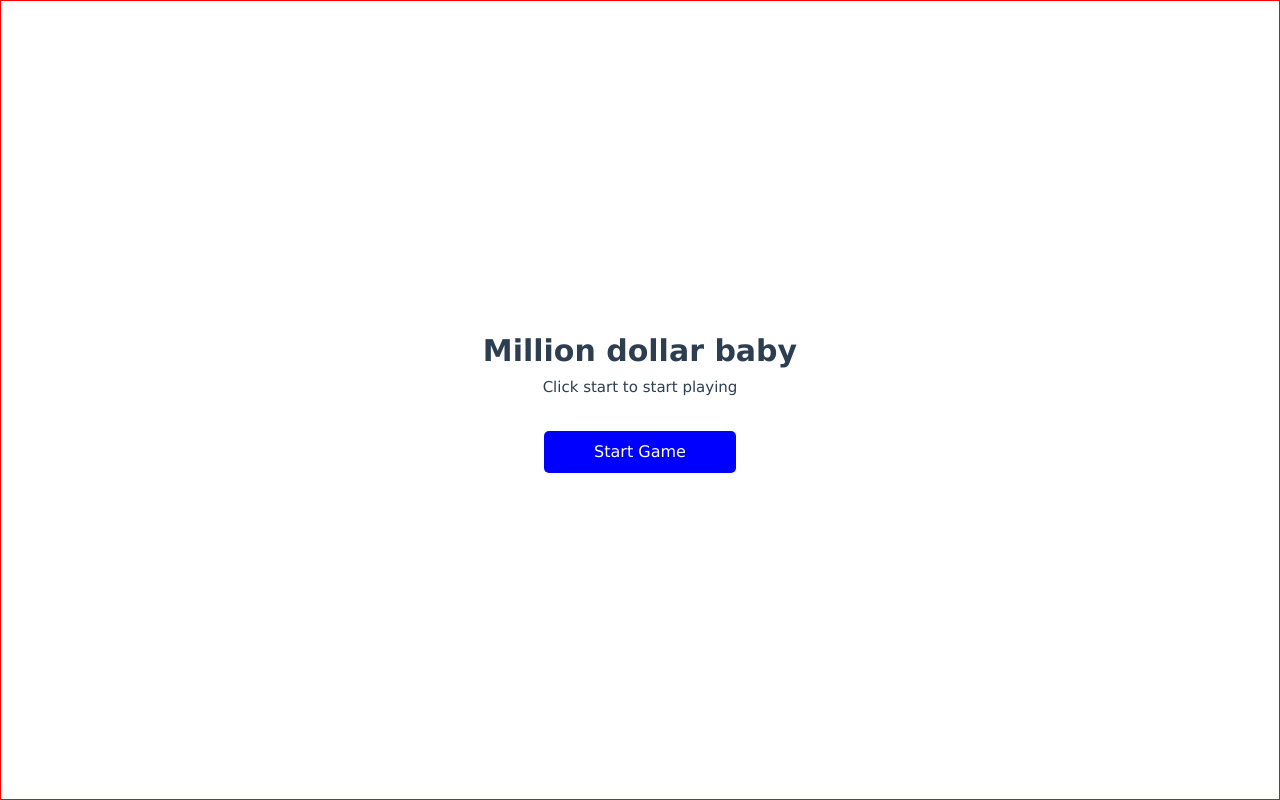
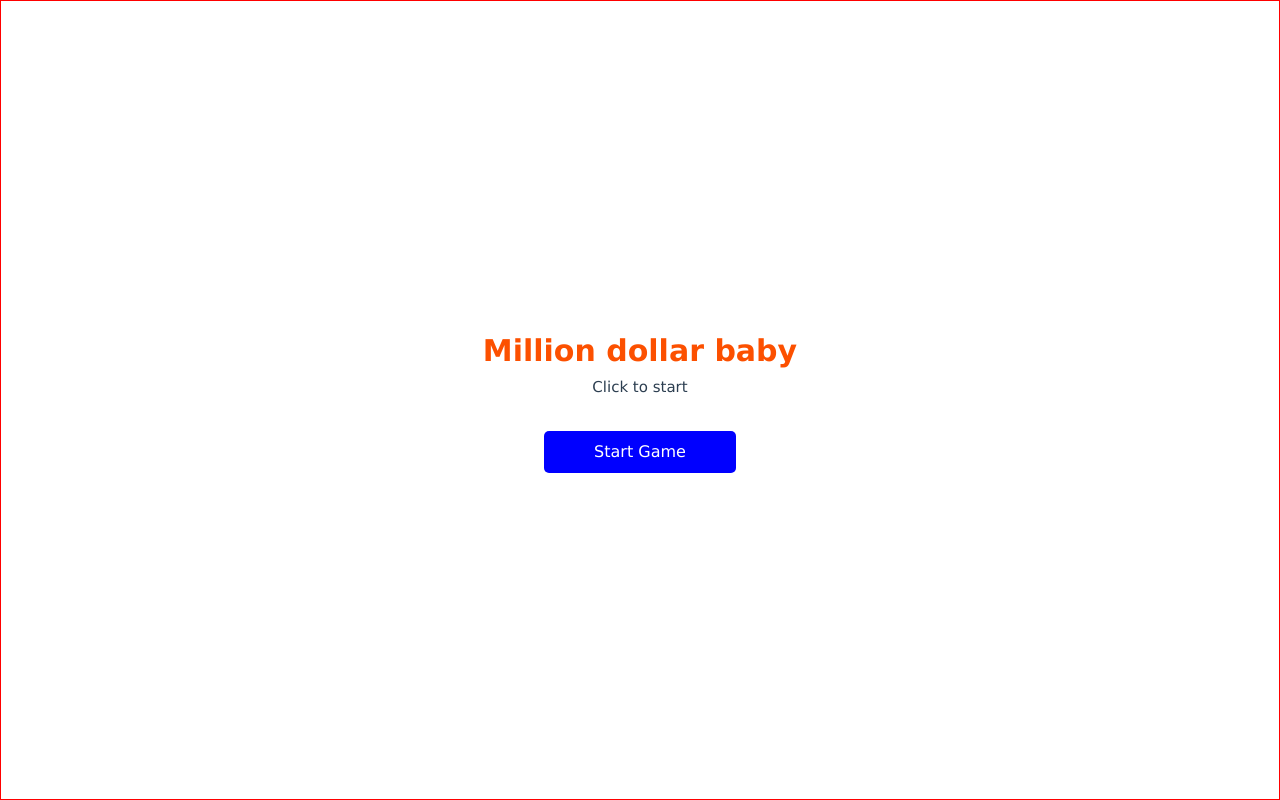
Before and after one commit to MembaMcetywa/wanna-be-a-millionaire, a Vue app: page / in a window 1280 px wide. Built offline with nearby package versions, Linux system fonts and the light colour scheme; no server answers.

Commit message:
added flashing ability to title in order to create a casino like feel

```diff
--- a/src/components/WelcomeMessage.vue
+++ b/src/components/WelcomeMessage.vue
@@ -2,33 +2,40 @@
   <div>
     <div class="welcome-container">
       <div class="welcome-container-header">
-        <h1>Million dollar baby</h1>
-        <div class="welcome-container-sub">Click start to start playing</div>
+        <h1 :style="{ color: headerColor }">Million dollar baby</h1>
+        <div class="welcome-container-sub">Click to start</div>
       </div>
-      <StartButton @Click="console.log('okay thats right')">Start Game</StartButton>
+      <StartButton @click="startGame">Start Game</StartButton>
     </div>
   </div>
 </template>
 
 <script setup lang="ts">
-import { defineComponent } from 'vue'
+import { ref, onMounted, onUnmounted } from 'vue'
 import StartButton from '../components/StartButton.vue'
 
-defineComponent({
-  name: 'WelcomeMessage',
-  components: {
-    StartButton
-  },
-  setup() {
-    const startGame = () => {
-      console.log('hello')
-    }
+const headerColor = ref('blue')
+let colorIndex = 0
+const colors = ['blue', '#EDAB18', '#FC5000', 'red']
 
-    return {
-      startGame
-    }
-  }
+const changeColor = () => {
+  colorIndex = (colorIndex + 1) % colors.length
+  headerColor.value = colors[colorIndex]
+}
+
+let intervalId: number
+
+onMounted(() => {
+  intervalId = window.setInterval(changeColor, 500)
 })
+
+onUnmounted(() => {
+  clearInterval(intervalId)
+})
+
+const startGame = () => {
+  console.log('hello')
+}
 </script>
 
 <style scoped>
```
